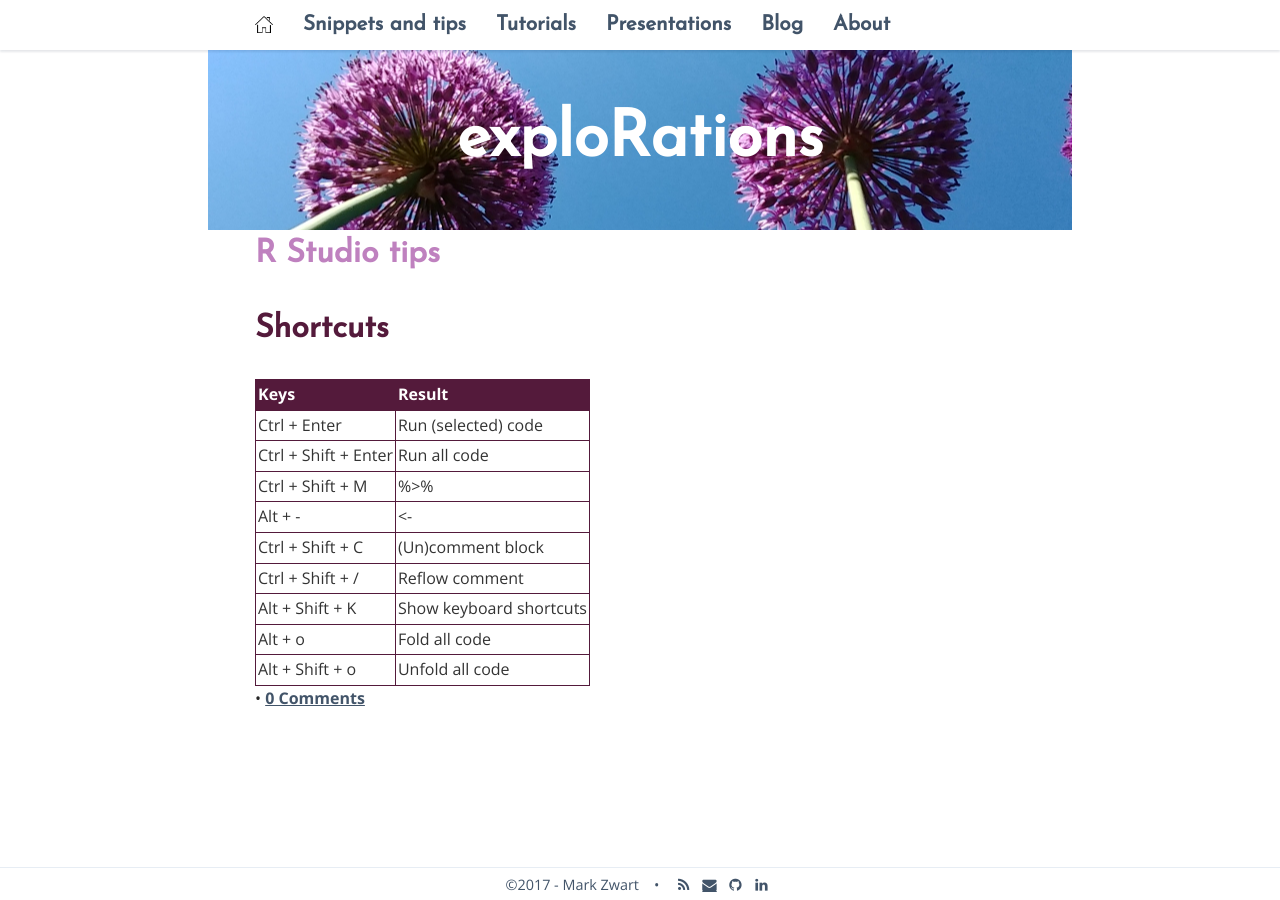
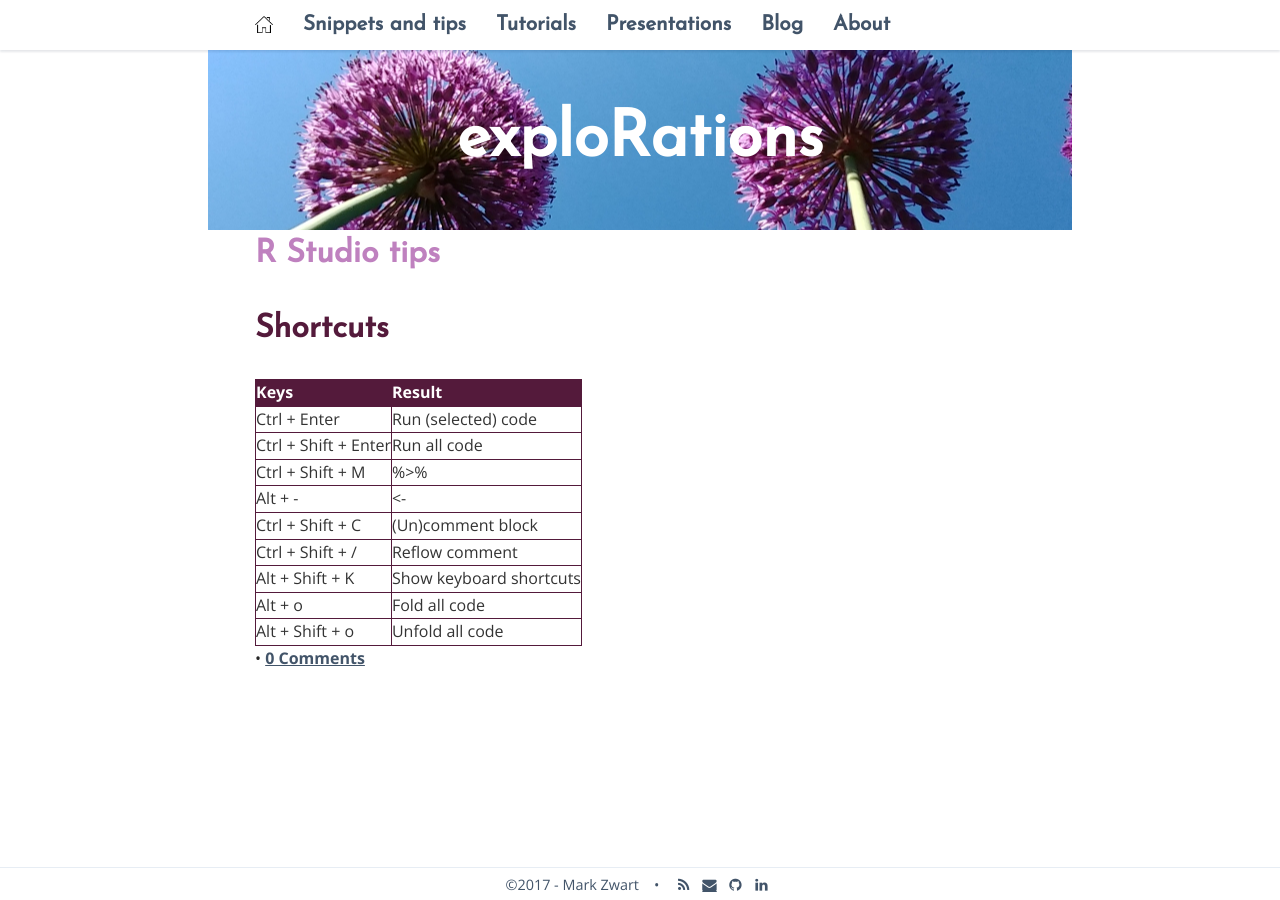
Before and after one commit to mark-me/mark-me.github.io, a Jekyll site: the page built from _pages/snippets-and-tips/r-studio-tips.md, in a window 1280 px wide. Built offline with Jekyll 4.4.1, drawn with Linux system fonts in a browser that asks for light colours; nearby versions of some CDN libraries; comment, search, counter and statistics services are not loaded.

Commit message:
Update _layout.scss

```diff
--- a/_sass/_layout.scss
+++ b/_sass/_layout.scss
@@ -144,13 +144,13 @@ th{
     background-color: #541a3b;
     border: solid 1px #541a3b;
     color: #FFFFFF;
-    padding: 2px;
+    padding: 0px;
     text-align: left;
 }
 td{
     border: solid 1px #541a3b;
     color: #333;
-    padding: 2px;
+    padding: 0px;
 }
 
 /**
```
